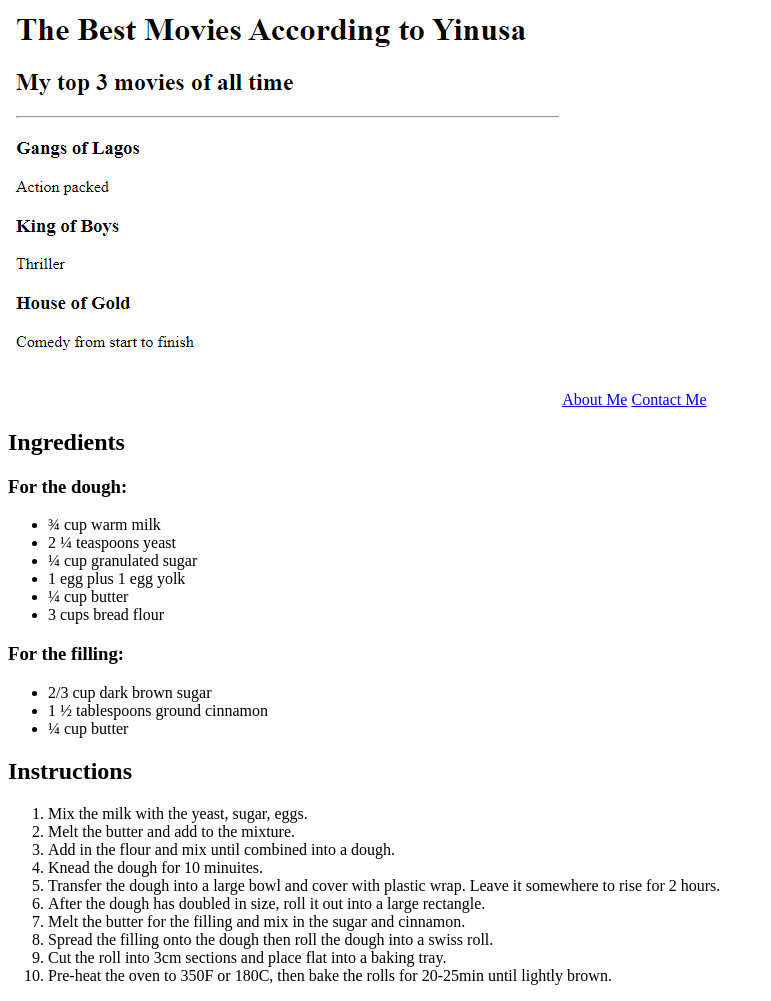
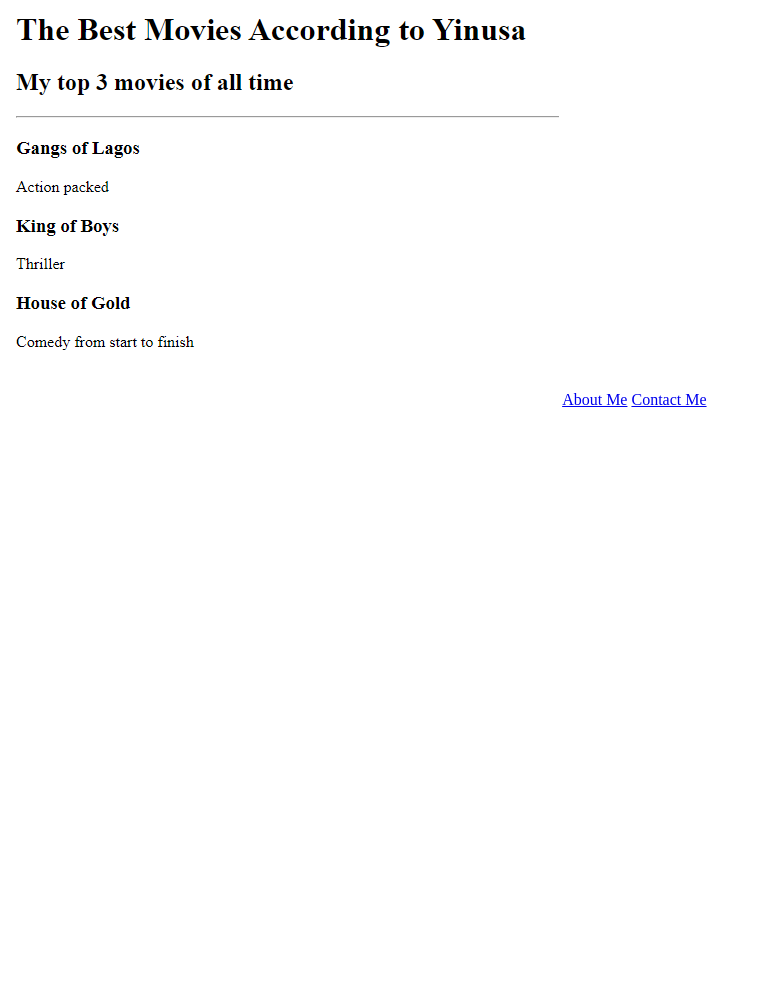
Before and after one commit to Eruobodo001/html-portfolio, a plain HTML site: page index.html in a window 1280 px wide. Shown: the part 774-1775 px from the top of the page, without its empty margins (0-771 px from the left). After the commit the page ends 1191 px from the top, so only its background shows below. Drawn offline with Linux system fonts and the light colour scheme.

Commit message:
Update index.html

```diff
--- a/index.html
+++ b/index.html
@@ -14,40 +14,5 @@
     <img src="./images/Top Films.PNG" alt="">
     <a href="./public/about.html">About Me</a>
     <a href="./public/contact.html">Contact Me</a>
-
-
-<h2>Ingredients</h2>
-
-<h3>For the dough:</h3>
-<ul>
-    <li>¾ cup warm milk</li>
-    <li>2 ¼ teaspoons yeast</li>
-    <li>¼ cup granulated sugar</li>
-    <li>1 egg plus 1 egg yolk</li>
-    <li>¼ cup butter</li>
-    <li>3 cups bread flour</li>
-</ul>
-
-<h3>For the filling:</h3>
-<ul>
-    <li>2/3 cup dark brown sugar</li>
-    <li>1 ½ tablespoons ground cinnamon</li>
-    <li>¼ cup butter</li>
-</ul>
-
-<h2>Instructions</h2>
-
-<ol>
-    <li>Mix the milk with the yeast, sugar, eggs.</li>
-    <li>Melt the butter and add to the mixture.</li>
-    <li>Add in the flour and mix until combined into a dough.</li>
-    <li>Knead the dough for 10 minuites.</li>
-    <li>Transfer the dough into a large bowl and cover with plastic wrap. Leave it somewhere to rise for 2 hours.</li>
-    <li>After the dough has doubled in size, roll it out into a large rectangle.</li>
-    <li>Melt the butter for the filling and mix in the sugar and cinnamon.</li>
-    <li>Spread the filling onto the dough then roll the dough into a swiss roll.</li>
-    <li>Cut the roll into 3cm sections and place flat into a baking tray.</li>
-    <li>Pre-heat the oven to 350F or 180C, then bake the rolls for 20-25min until lightly brown.</li>
-</ol>
 </body>
 </html>
```
